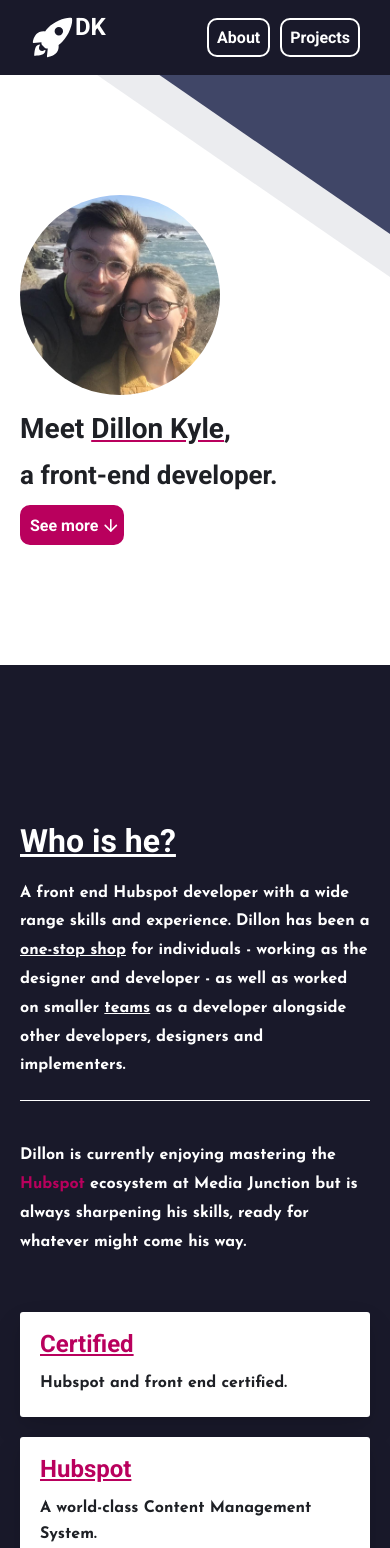
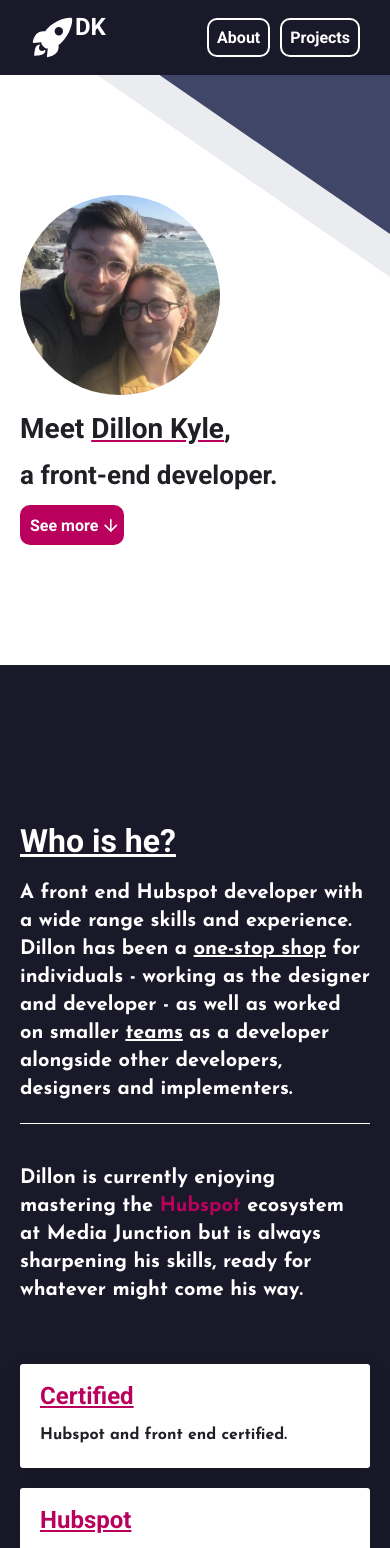
Before and after one commit to DillonKyleDev/PortfolioV3, a React (Create React App) app: page / in a window 390 px wide. Shown: the top 1548 px of the page. Built offline with nearby package versions, Linux system fonts and the light colour scheme.

Commit message:
Fixed line spacing on mobile

```diff
--- a/src/Components/Global/_type.scss
+++ b/src/Components/Global/_type.scss
@@ -140,7 +140,11 @@ p {
   color: $body-text;
 
   &.large {
-    font-size: 20px;
-    line-height: 1.8;
+    font-size: 20px !important;
+    line-height: 1.4;
+
+    @media (min-width: $viewport-tablet--min) {
+      line-height: 1.8;
+    }
   }
 }
```
